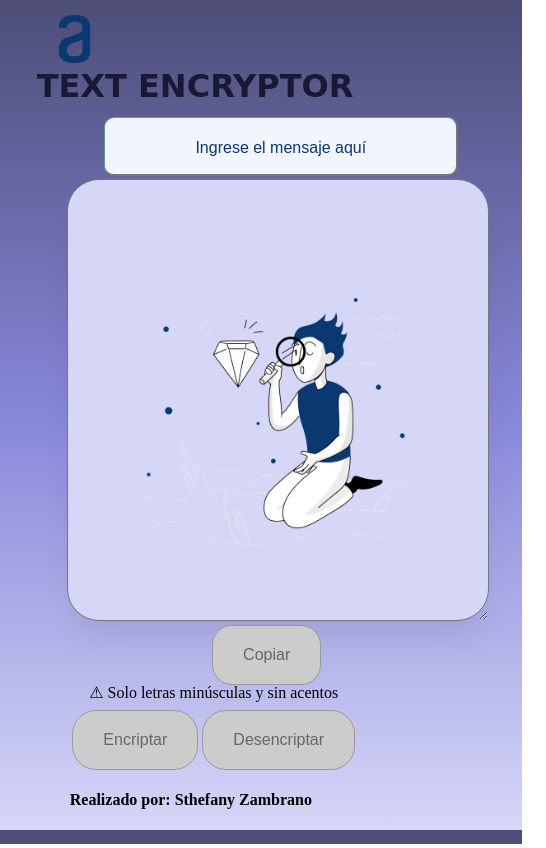
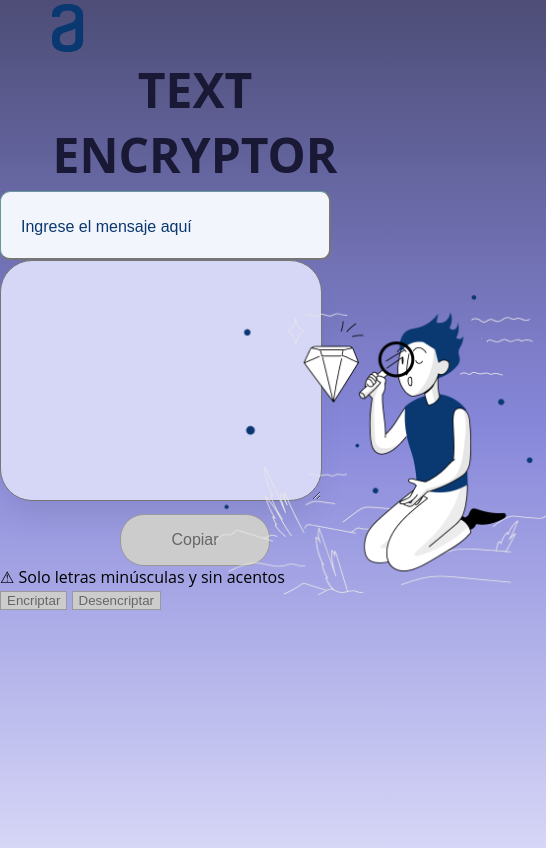
Before and after one commit to sthefany1208/text-encryptor-sprint01, a plain HTML site: page index.html in a window 390 px wide. Shown: the whole page, 546 px wide, since content can reach past the window. Drawn offline with Linux system fonts and the light colour scheme.

Commit message:
cambios style
cambios style

```diff
--- a/style.css
+++ b/style.css
@@ -1,26 +1,70 @@
 body{
+    margin: 0;
    background: linear-gradient(rgb(77, 77, 119), rgb(135, 135, 218) , rgb(214, 214, 247));
+   font-family: 'Open Sans', sans-serif;
+   height: 100vh;
 
 }
 .encabezado{
     margin: 1% 0 1% 0;
-    padding: 2%;
-    font-family:cursive;
-    font-weight: bold;
+    padding: 0 2%;
+
 }
 .encabezado>label{
+    font-weight: bold;
     display: block;
     text-align: center;
-    font-size: 2rem;
+    font-size: 3rem;
     color:#191935;
+    text-shadow: #191935;
 }
-
-.style-input-message{
-
-   text-align:center;
-   padding-right: 5%;
-   float: left;
-
+.container-principal{
+    height: 60vh;
+    display: flex;
+    column-gap: 1em;
+}
+.box1{
+    padding: 2em;
+}
+.box1, .box2{
+    width: 50%;
+    height: 100%;
+}
+.box2, .container2{
+    display: grid;
+    place-items:unset;
+}
+.main{
+    max-width: 400px;
+    height: 380px;
+    margin-inline: auto;
+    display: flex;
+    flex-direction: column;
+    justify-content: space-between;
+    align-items: center;
+}
+.input{
+    width: 100%;
+    height: 300px;
+    padding: 1.5em;
+}
+.container2{
+    width: 300px;
+    height: 450px;
+}
+.container2 img{
+    width: 90%;
+}
+.output-message{
+    background:rgb(214, 214, 247);
+    box-shadow: 0px 24px 32px -8px rgba(0, 0, 0, 0.08);
+    border-radius: 32px;
+    font-size: 22px;
+    font-weight: 400;
+    font-style:normal;
+    width: 500px;
+    height: 500px;
+    padding: 10% 0 0 5%;
 }
 
 .input-mensaje{
@@ -30,103 +74,49 @@ body{
     border-radius: 10px;
     background:#F3F5FC;
     font-style:normal;
-    font-weight: 400px;
+    font-weight: 400;
     font-size: 22px;
-    padding: 15px;
-    width: 100%;
-    display: inline;
     text-align: left;
-    margin-left: 35%;
-    margin-right: 10%;
-    margin-bottom: 2%;
+    padding: 20px;
 }
 
 ::placeholder{
     color: #0A3871;
     font-size: 1rem;
 }
-.out-message{
-    padding-left: 5%;
-    display: inline-block;
-    position: relative;
-    width: 500px;
-    height: 300px;
-    padding-bottom: 1%;
+
+.buttons input{
+    width: 150px;
+    font-size:1rem;
+    padding: 1em 0;
+    background: #0A3871;
+    border-radius: 24px;
+    color: white;
+    cursor: pointer;
+    margin: 0.5em auto;
 
 }
-.output-message{
-    background:rgb(214, 214, 247);
-    box-shadow: 0px 24px 32px -8px rgba(0, 0, 0, 0.08);
-    border-radius: 32px;
-    margin: 0 8% 0% 10%;
-    font-size: 22px;
-    font-weight: 400;
-    font-style:normal;
-    width: 500px;
-    height: 500px;
-    padding: 10% 0 0 5%;
+.image-position{
+    position: absolute;
+    max-width: 400px;
+    max-height: 300px;
+    top: 35%;
+    left: 55%;
 
 }
-
-.image-position{
-    position: absolute;
-    max-width: 600px;
-    max-height: 300px;
-    top: 45%;
-    left: 35%;
-
-}
-.warning-message{
-    margin: 2% 8% 1% 2%;
-
-}
-.position-button{
-    text-align: left;
-    margin: 0 5%;
-    width: 50%;
-    padding-top: 1%;
-
-}
-
-
 .align-center{
     width: 100%;
     text-align: center;
-    margin-left: 10%;
-
 }
-
-
-.bottom-style-encriptar{
-    padding: 20px 30px;
-    background: #0A3871;
-    font-size: 1rem;
-    border-radius: 24px;
-    color: white;
-    cursor: pointer;
-}
-
-.bottom-style-desencriptar{
-    padding: 20px 30px;
-    background: #D8DFE8;
-    font-size: 1rem;
+.bottom-style-copy{
+    margin-top: 0.5em;
+    width: 150px;
+    font-size:1rem;
+    padding: 1em 0;
     border-radius: 24px;
     color: #0A3871;
     cursor: pointer;
 }
-
-.bottom-style-copy{
-    padding: 20px 30px;
-    background: #D8DFE8;
-    font-size: 1rem;
-    border-radius: 20px;
-    color: #0A3871;
-    cursor: pointer;
-   /* margin-left: 85%;*/
-
-
-}
-
 
 input:disabled,
 input[disabled]{
@@ -134,51 +124,57 @@ input[disabled]{
     border: 1px solid #999999;
     background-color: #cccccc;
 }
+.container-footer{
+    width: 100%;
+    height: 150px;
+}
+footer{
+    text-align:center;
+    margin-left: 0;
+     width: 100%;
+     padding-top: 5%;
+     background-image: url(imagenes/ola.svg);
+     background-size: cover;
 
-footer{
-
-    text-align: right;
-    margin-right: 70px;
 }
 
 @media screen and (max-width:1000px){
 
-    .input-mensaje{
+ .container-principal{
+    display: block;
     text-align: center;
-        margin: 0  20% 0 30%;
+ }
+ .box1 , .box2{
+    width: 100%;
+    padding: 1em;
+    height: auto;
 
  }
-
-    .out-message{
-        padding: 1% 5%;
-        width: 400px;
-        height: 400px;
+ .buttons{
+    text-align: center;
  }
-
-    .output-message{
-    width: 400px;
-    height: 400px;
-
-    /*padding-left: 5%;*/
+ .buttons input{
+    display: block;
  }
-
-    .image-position{
-        position: absolute;
-        max-width: 550px;
-        max-height: 250px;
-        top: 30%;
-        left: 30%;
-    }
-    .position-button{
+.box2{
     width: 100%;
     text-align: center;
-        margin-top: 1%;
-
+}
+.box2, .container2{
+    margin: auto;
+    display: block;
 
 }
-    .warning-message{
-        margin: 3% 10% 2% 10%;
+.output-message{
+    width: 300px;
+    height: 200px;
 
+}
+.container2 img{
+    display: none;
+}
+footer{
+    display: none;
 }
 
 
```
Lines whose indentation alone changed are shown as unchanged.
